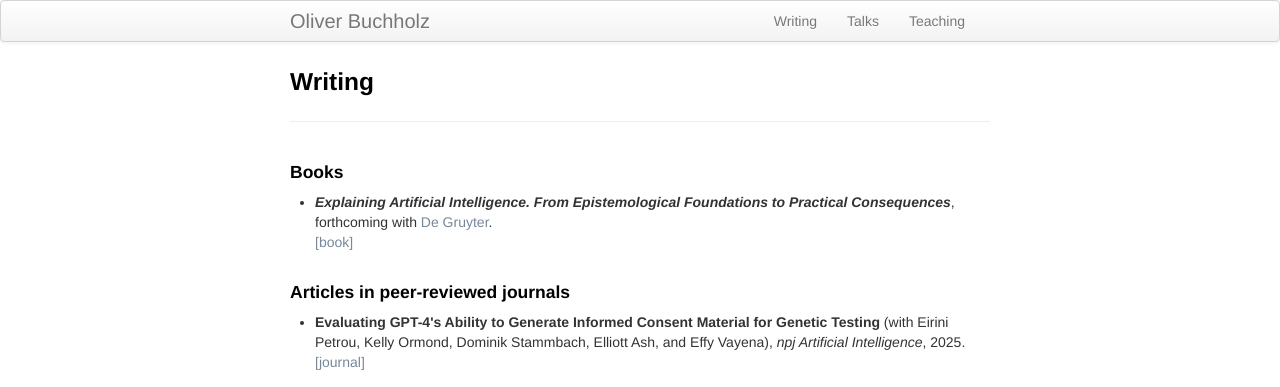
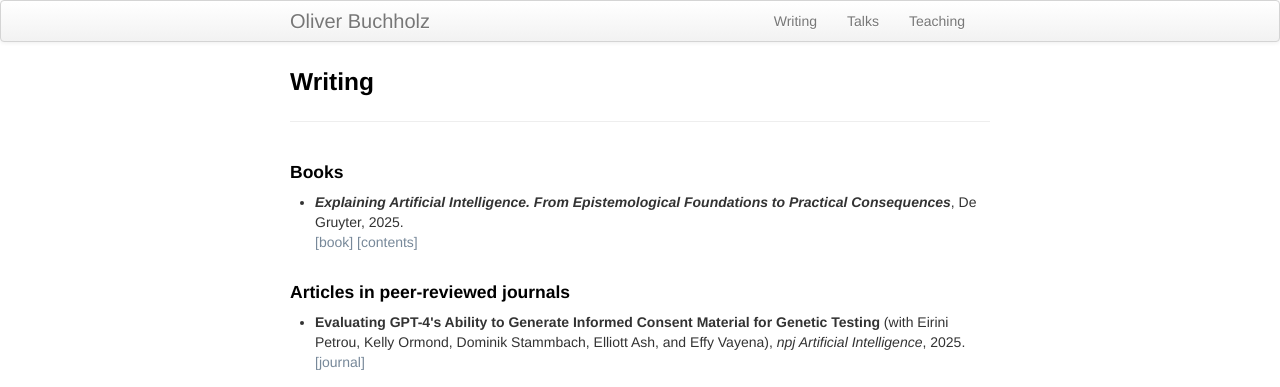
Before and after one commit to oliverbuchholz/oliverbuchholz.github.io, a Jekyll site: the page built from pages/writing.md, in a window 1280 px wide. Shown: the top 387 px of the page. Built offline with Jekyll 4.4.1, drawn with Linux system fonts in a browser that asks for light colours.

Commit message:
Update writing.md

```diff
--- a/pages/writing.md
+++ b/pages/writing.md
@@ -7,7 +7,7 @@ description: Oliver Buchholz | Writing
 <h4>Books</h4>
 
 <ul>
-<li><b><i>Explaining Artificial Intelligence. From Epistemological Foundations to Practical Consequences</i></b>, forthcoming with <a href= "https://www.degruyterbrill.com/?changeLang=en" target= "_blank">De Gruyter</a>.<br><a href= "https://www.degruyterbrill.com/document/isbn/9783111617312/html" target= "_blank">[book]</a><br><br>
+<li><b><i>Explaining Artificial Intelligence. From Epistemological Foundations to Practical Consequences</i></b>, De Gruyter, 2025.<br><a href= "https://www.degruyterbrill.com/document/isbn/9783111617312/html" target= "_blank">[book]</a> <a href= "https://www.degruyterbrill.com/document/doi/10.1515/9783111617312-toc/pdf" target= "_blank">[contents]</a><br><br>
 </li>
 </ul>
 
```
